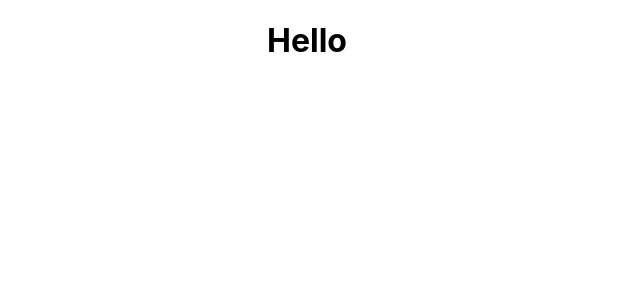
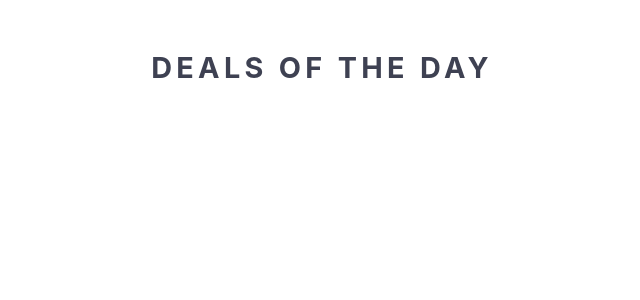
Before and after one commit to kapila-mucchinthala/myntra_modified, a React (Create React App) app in the folder frontend/: page / in a window 1280 px wide. Shown: the top 300 px of the page, without its empty margins (333-973 px from the left). Built offline with nearby package versions, Linux system fonts and the light colour scheme.

Commit message:
deals day titles

```diff
--- a/frontend/src/App.js
+++ b/frontend/src/App.js
@@ -1,10 +1,10 @@
-import logo from './logo.svg';
 import './App.css';
+import { DayDeals } from './components/LandingPage/ProductsDeals/DealsOfDay';
 
 function App() {
   return (
     <div className="App">
-      <h1>Hello</h1>
+            <DayDeals/>
     </div>
   );
 }
--- /dev/null
+++ b/frontend/src/components/LandingPage/ProductsDeals/DealsOfDay.jsx
@@ -0,0 +1,9 @@
+import Styles from "./ProductDeals.module.css"
+
+export const  DayDeals=()=>{
+    return(
+        <div className={Styles.text_banner_title}>
+            <h4>Deals Of The Day</h4>
+        </div>
+    )
+}
--- /dev/null
+++ b/frontend/src/components/LandingPage/ProductsDeals/ProductDeals.module.css
@@ -0,0 +1,9 @@
+.text_banner_title{
+    text-transform: uppercase;
+    color: #3e4152;
+    letter-spacing: .15em;
+    font-size: 1.8em;
+    margin: 50px 0 10px 30px;
+    max-height: 5em;
+    font-weight: 500;
+}
```
